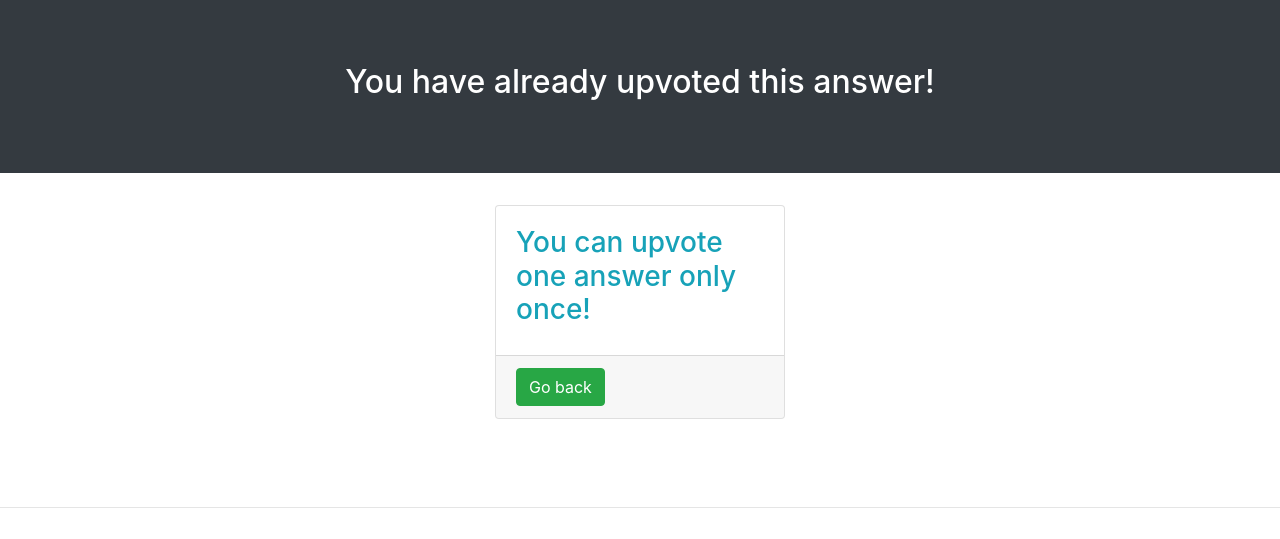
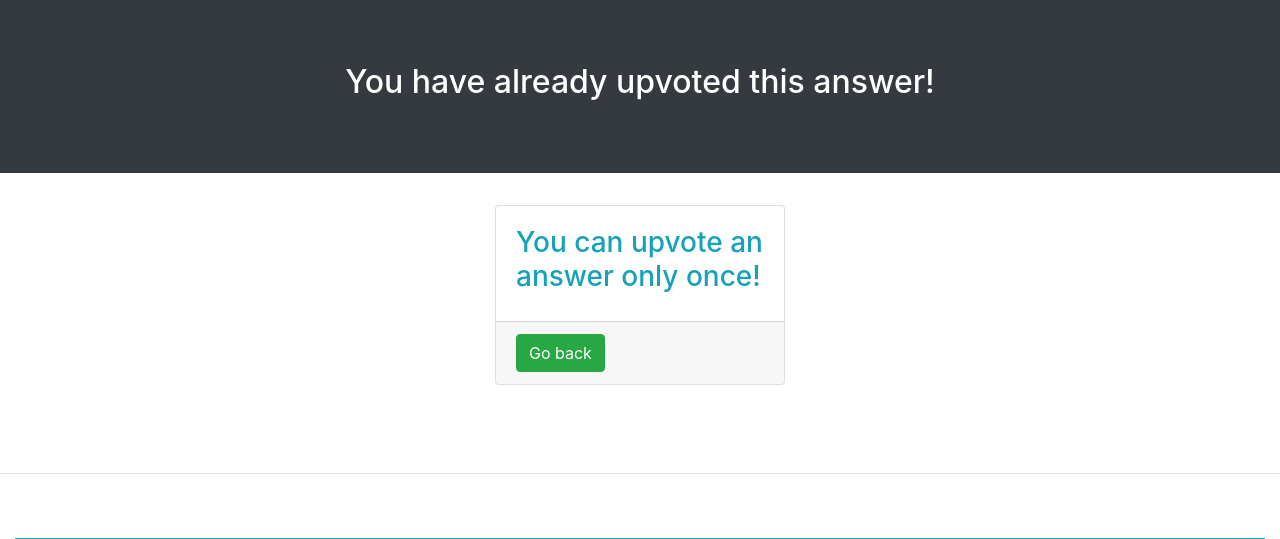
Before and after one commit to richeshgupta/JUETForum, a Django app: template main/templates/main/already-upvoted.html in a window 1280 px wide. Shown: the part 156-695 px from the top of the page. Run offline with Django 3.2, Linux system fonts and the light colour scheme; the template is opened without the code that fills it, so the values that code supplies are empty; some libraries are stand-ins or nearby versions.

Commit message:
Changed Upvote

```diff
--- a/main/templates/main/already-upvoted.html
+++ b/main/templates/main/already-upvoted.html
@@ -10,7 +10,7 @@
 
 	<div class='card'>
 		<div class='card-body'>
-			<h3 class='text text-info'>You can upvote one answer only once!</h3>
+			<h3 class='text text-info'>You can upvote an answer only once!</h3>
 		</div>
 		<div class='card-footer'>
 			<a href='{{ request.META.HTTP_REFERER }}' class='btn btn-success'>Go back</a>
```
